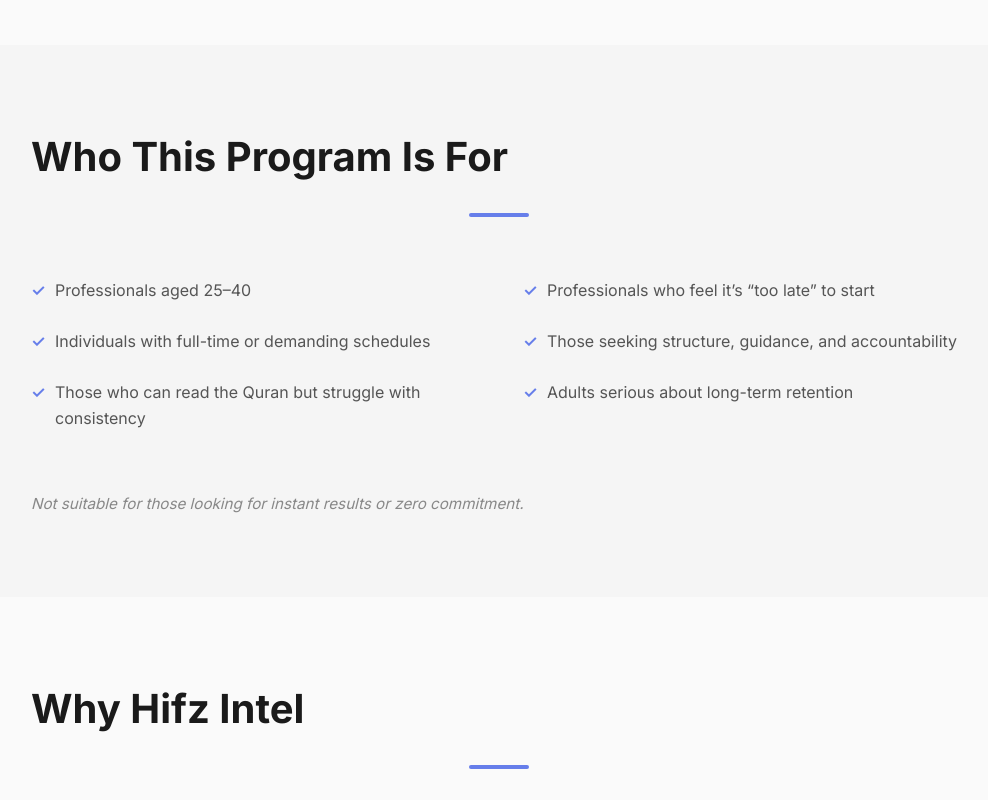
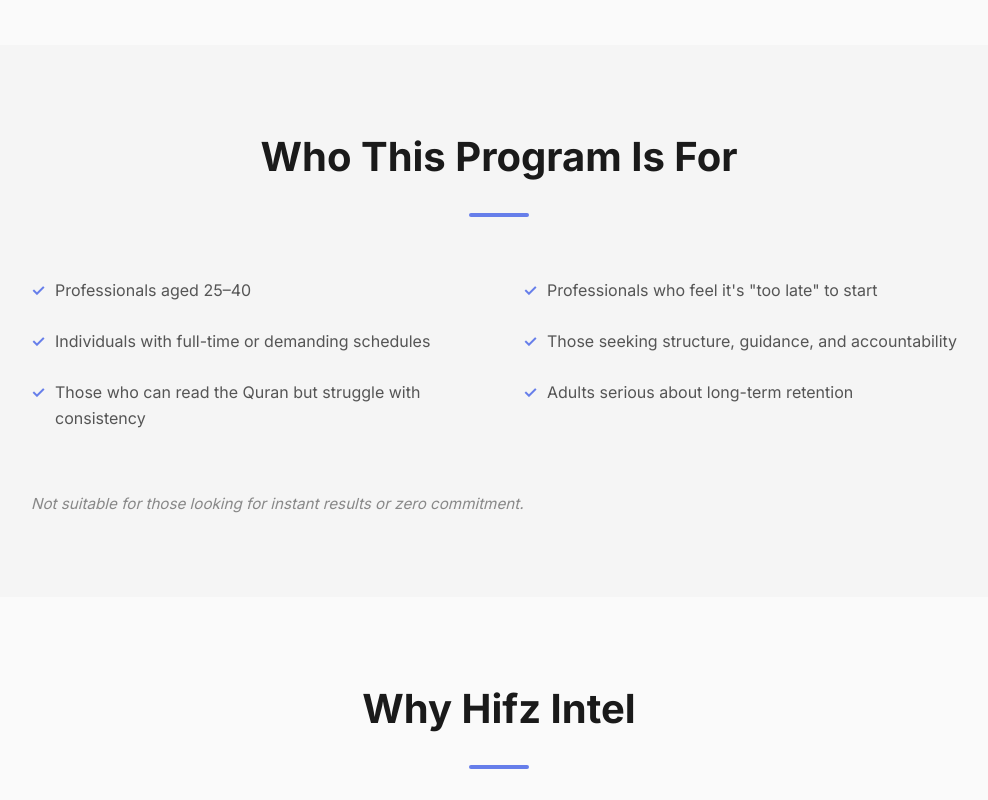
Before and after one commit to ihsanhadhrami/Hifz_Intel-Website, a plain HTML site: page index.html in a window 1280 px wide. Shown: the part 960-1760 px from the top of the page, without its empty margins (141-1129 px from the left). Drawn offline with Linux system fonts and the light colour scheme.

Commit message:
feat: center section headings for improved visual hierarchy

```diff
--- a/index.html
+++ b/index.html
@@ -55,10 +55,12 @@
 
   <!-- WHO -->
   <section class="section section-muted">
-    <div class="container">
+    <div class="container center">
       <h2>Who This Program Is For</h2>
       <div class="divider"></div>
+    </div>
 
+    <div class="container">
       <div class="grid-2">
         <ul class="list">
           <li>Professionals aged 25–40</li>
@@ -67,7 +69,7 @@
         </ul>
 
         <ul class="list">
-          <li>Professionals who feel it’s “too late” to start</li>
+          <li>Professionals who feel it's "too late" to start</li>
           <li>Those seeking structure, guidance, and accountability</li>
           <li>Adults serious about long-term retention</li>
         </ul>
@@ -81,10 +83,12 @@
 
   <!-- WHY -->
   <section class="section">
-    <div class="container">
+    <div class="container center">
       <h2>Why Hifz Intel</h2>
       <div class="divider"></div>
+    </div>
 
+    <div class="container">
       <div class="card-grid">
         <div class="card">
           <h3>Professional-Centered Design</h3>
@@ -119,10 +123,12 @@
 
   <!-- STRUCTURE -->
   <section class="section section-muted">
-    <div class="container">
+    <div class="container center">
       <h2>Program Structure</h2>
       <div class="divider"></div>
+    </div>
 
+    <div class="container">
       <div class="grid-2">
         <div>
           <p><strong>Duration:</strong> 12 Weeks</p>
```
